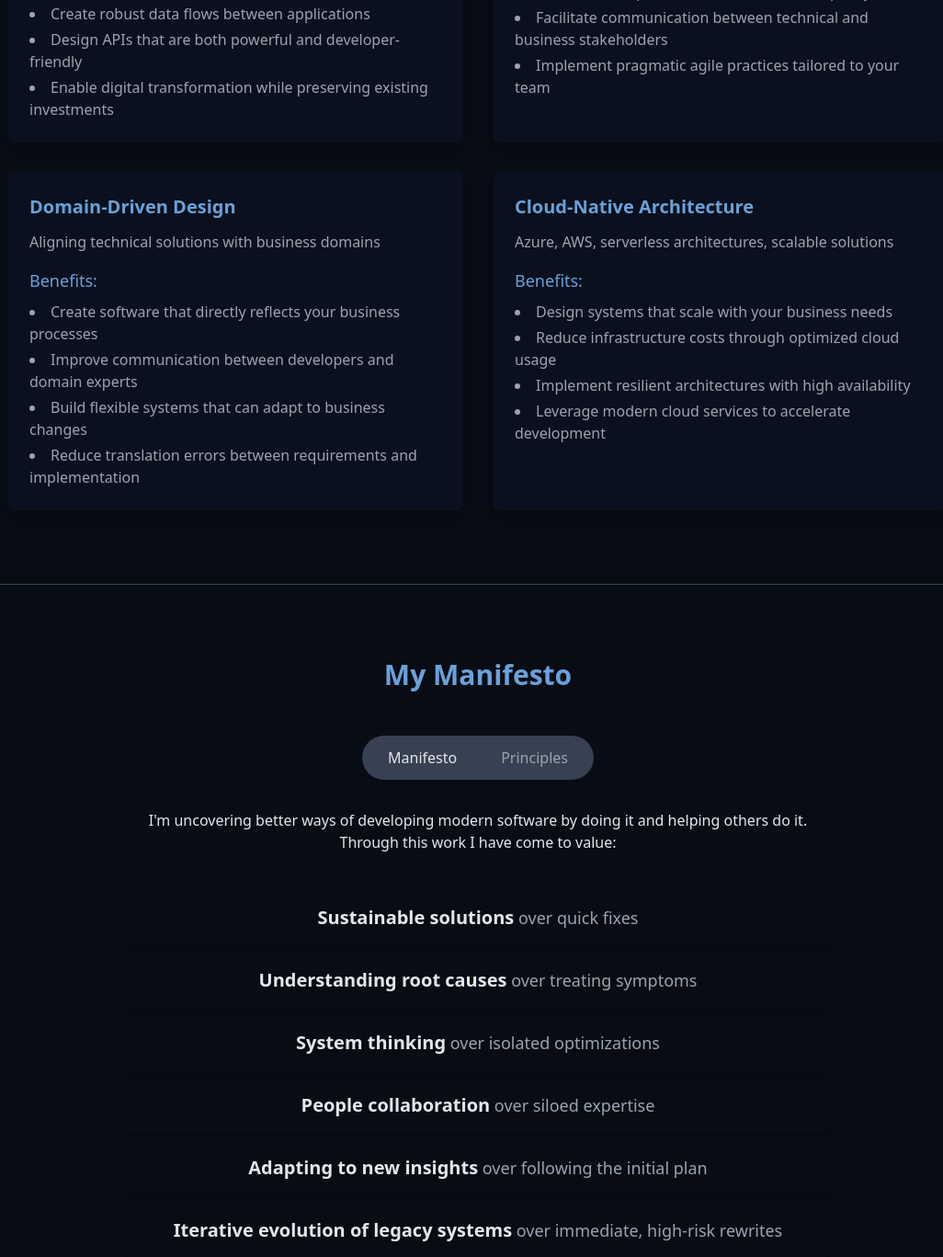
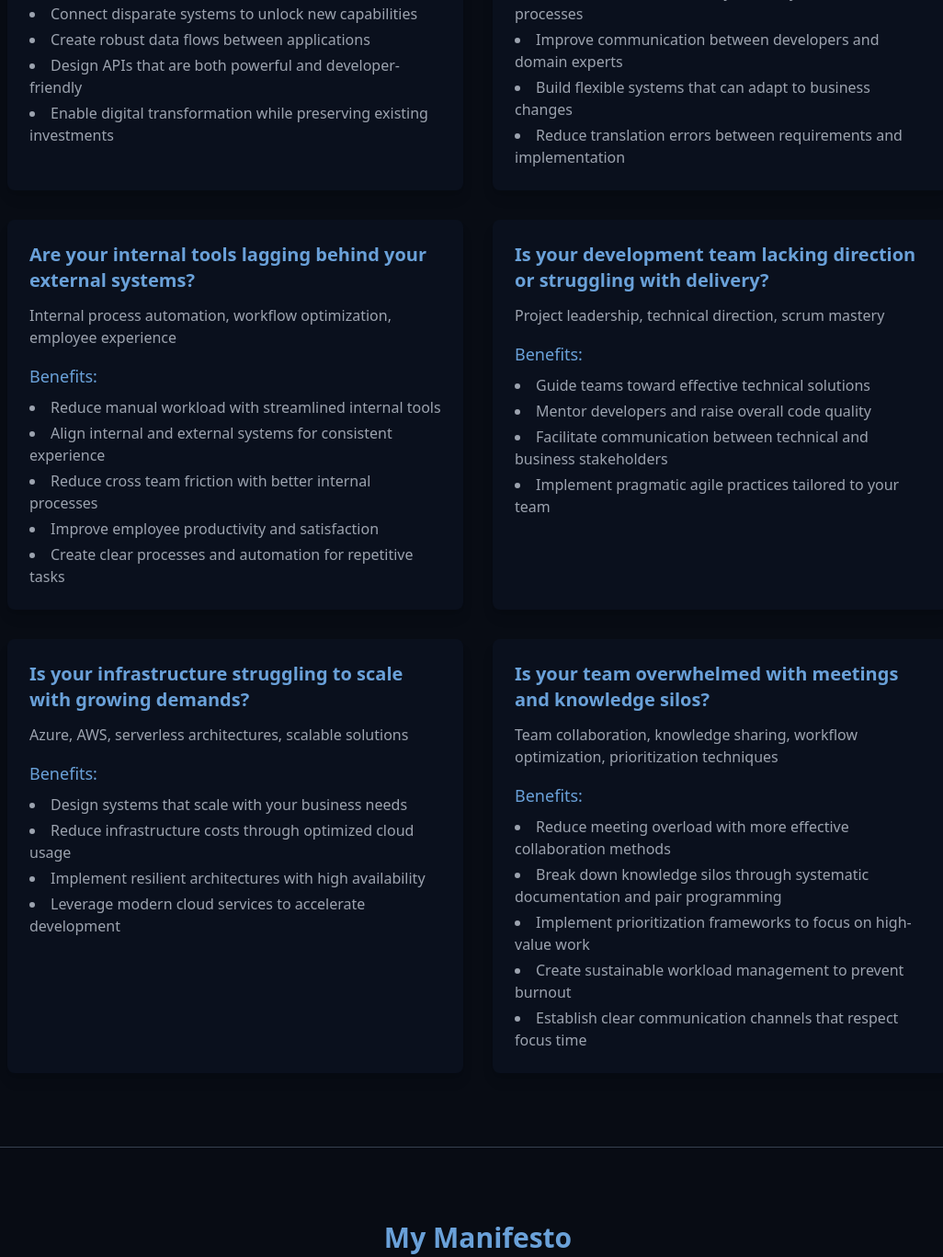
Before and after one commit to markoandersson/website_nt, an Astro site: page / in a window 1280 px wide. Shown: the part 2455-3822 px from the top of the page at 92% size, without its empty margins (120-1146 px from the left). Built offline with nearby package versions, Linux system fonts and the light colour scheme; Astro itself is replaced by a stand-in of ours.

Commit message:
Refactor portfolio data structure for clearer messaging.
Reorganized the "How I Can Help" data section to use problem-focused phrasing and detailed solutions. Added new, actionable benefits for each entry, ensuring concise and client-centric messaging. This improves clarity and alignment with end-user challenges.

```diff
--- a/src/data/portfolioData.js
+++ b/src/data/portfolioData.js
@@ -11,7 +11,17 @@ export const keyExpertise = [
 // How I can help data
 export const howICanHelp = [
   {
-    name: 'Legacy System Modernization & Evolution',
+    name: 'Facing high maintenance costs and frequent bugs in your software?',
+    details: 'Clean code, TDD, DevOps, CI/CD pipelines, automated testing',
+    benefits: [
+      'Improve maintainability and reduce long-term costs',
+      'Increase development velocity through quality practices',
+      'Reduce bugs and production incidents',
+      'Build systems that can evolve with changing requirements'
+    ]
+  },
+  {
+    name: 'Struggling with slow development in your legacy system?',
     details: 'Iterative improvement, strategic refactoring, safe evolution of critical systems',
     benefits: [
       'Reduce technical debt without disrupting business operations',
@@ -21,17 +31,7 @@ export const howICanHelp = [
     ]
   },
   {
-    name: 'Software Craftsmanship & Quality Engineering',
-    details: 'Clean code, TDD, DevOps, CI/CD pipelines, automated testing',
-    benefits: [
-      'Improve maintainability and reduce long-term costs',
-      'Increase development velocity through quality practices',
-      'Reduce bugs and production incidents',
-      'Build systems that can evolve with changing requirements'
-    ]
-  },
-  {
-    name: 'System Integration & API Design',
+    name: 'Need to connect disparate systems that don\'t talk to each other?',
     details: 'Designing seamless integrations between legacy and modern systems',
     benefits: [
       'Connect disparate systems to unlock new capabilities',
@@ -41,7 +41,28 @@ export const howICanHelp = [
     ]
   },
   {
-    name: 'Technical Leadership',
+    name: 'Do your developers struggle to understand your business needs?',
+    details: 'Aligning technical solutions with business domains',
+    benefits: [
+      'Create software that directly reflects your business processes',
+      'Improve communication between developers and domain experts',
+      'Build flexible systems that can adapt to business changes',
+      'Reduce translation errors between requirements and implementation'
+    ]
+  },
+  {
+    name: 'Are your internal tools lagging behind your external systems?',
+    details: 'Internal process automation, workflow optimization, employee experience',
+    benefits: [
+      'Reduce manual workload with streamlined internal tools',
+      'Align internal and external systems for consistent experience',
+      'Reduce cross team friction with better internal processes',
+      'Improve employee productivity and satisfaction',
+      'Create clear processes and automation for repetitive tasks'
+    ]
+  },
+  {
+    name: 'Is your development team lacking direction or struggling with delivery?',
     details: 'Project leadership, technical direction, scrum mastery',
     benefits: [
       'Guide teams toward effective technical solutions',
@@ -51,23 +72,24 @@ export const howICanHelp = [
     ]
   },
   {
-    name: 'Domain-Driven Design',
-    details: 'Aligning technical solutions with business domains',
-    benefits: [
-      'Create software that directly reflects your business processes',
-      'Improve communication between developers and domain experts',
-      'Build flexible systems that can adapt to business changes',
-      'Reduce translation errors between requirements and implementation'
-    ]
-  },
-  {
-    name: 'Cloud-Native Architecture',
+    name: 'Is your infrastructure struggling to scale with growing demands?',
     details: 'Azure, AWS, serverless architectures, scalable solutions',
     benefits: [
       'Design systems that scale with your business needs',
       'Reduce infrastructure costs through optimized cloud usage',
       'Implement resilient architectures with high availability',
       'Leverage modern cloud services to accelerate development'
+    ]
+  },
+  {
+    name: 'Is your team overwhelmed with meetings and knowledge silos?',
+    details: 'Team collaboration, knowledge sharing, workflow optimization, prioritization techniques',
+    benefits: [
+      'Reduce meeting overload with more effective collaboration methods',
+      'Break down knowledge silos through systematic documentation and pair programming',
+      'Implement prioritization frameworks to focus on high-value work',
+      'Create sustainable workload management to prevent burnout',
+      'Establish clear communication channels that respect focus time'
     ]
   }
 ];
```
